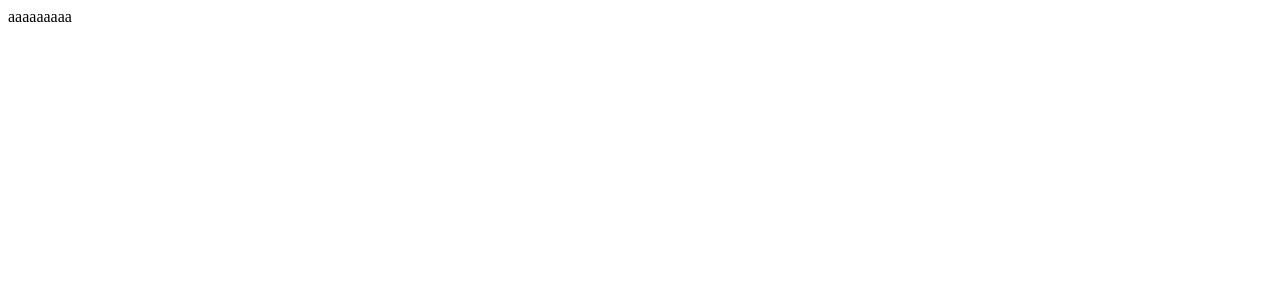
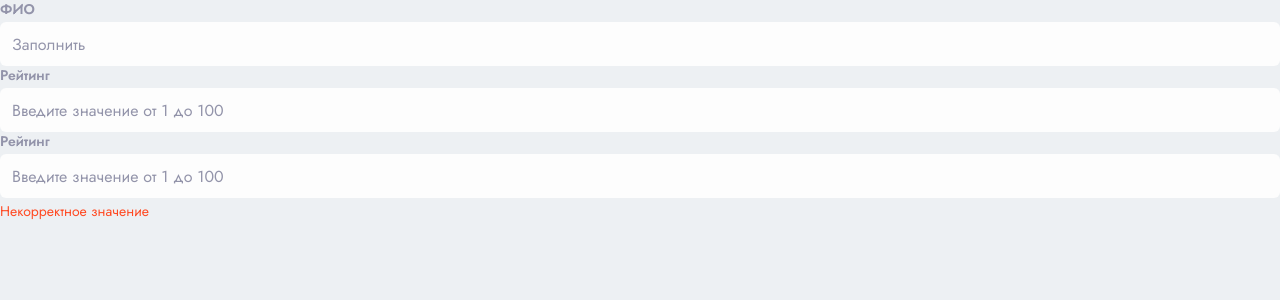
Before and after one commit to IgorBerezhnoy/cyber-tech, a React (Vite) app: page / in a window 1280 px wide. Shown: the top 300 px of the page. Built offline with nearby package versions, Linux system fonts and the light colour scheme.

Commit message:
[feat]: created component textField

```diff
--- a/src/App.tsx
+++ b/src/App.tsx
@@ -1,5 +1,17 @@
+import { TextField } from '@/components/textField'
+
 function App() {
-  return <>aaaaaaaaa</>
+  return (
+    <>
+      <TextField label={'ФИО'} placeholder={'Заполнить'} />
+      <TextField label={'Рейтинг'} placeholder={'Введите значение от 1 до 100'} />
+      <TextField
+        errorMessage={'Некорректное значение'}
+        label={'Рейтинг'}
+        placeholder={'Введите значение от 1 до 100'}
+      />
+    </>
+  )
 }
 
 export default App
--- /dev/null
+++ b/src/components/textField/index.ts
@@ -0,0 +1 @@
+export * from './textField'
--- /dev/null
+++ b/src/components/textField/textField.module.scss
@@ -0,0 +1,85 @@
+.wrapper {
+  display: flex;
+  flex-direction: column;
+
+  &:has(input:focus) {
+    border-radius: 5px;
+    outline: 2px solid var(--color-accent-200);
+  }
+
+  &:hover,
+  &:active {
+    .label {
+      color: var(--color-accent-500);
+    }
+
+    .input {
+      border-bottom: 1px solid var(--color-accent-500);
+    }
+  }
+}
+
+.input {
+  height: 24px;
+
+  background: transparent;
+  border: none;
+  border-bottom: 1px solid var(--color-gray-500);
+
+  transition: all 0.3s;
+
+  &:disabled {
+    color: var(--color-gray-500);
+    background: transparent;
+  }
+
+  &:focus-visible {
+    outline: transparent;
+  }
+}
+
+.label {
+  font-size: var(--font-size-xs);
+  color: var(--color-gray-700);
+  transition: all 0.3s;
+}
+
+.disabled {
+  color: var(--color-gray-500);
+
+  &:hover {
+    color: var(--color-gray-500);
+
+    .input {
+      border-bottom: 1px solid var(--color-gray-500);
+    }
+
+    .label {
+      color: var(--color-gray-500);
+    }
+  }
+}
+
+.errorMessage {
+  font-size: var(--font-size-m);
+  color: var(--color-error-500);
+}
+
+.error {
+  .label {
+    color: var(--color-error-500);
+  }
+
+  &:hover .label {
+    color: var(--color-error-500);
+  }
+
+  .input {
+    color: var(--color-error-500);
+    border-bottom: 1px solid var(--color-error-500);
+  }
+
+  &:hover .input {
+    border-bottom: 1px solid var(--color-error-500);
+  }
+}
--- /dev/null
+++ b/src/components/textField/textField.tsx
@@ -0,0 +1,80 @@
+import React, { DetailedHTMLProps, ElementRef, InputHTMLAttributes, forwardRef } from 'react'
+
+import {
+  COLOR_BLACK,
+  COLOR_GRAY,
+  COLOR_GRAY_LIGHT,
+  COLOR_MAIN,
+  COLOR_RED,
+  COLOR_WHITE,
+  FONT_FAMILY,
+  FONT_WEIGHT_MEDIUM_PLUS,
+  FONT_WEIGHT_NORMAL,
+  FONTSIZE_L,
+  FONTSIZE_M,
+  LINE_HEIGHT_M,
+} from '@/style/variables'
+import styled from 'styled-components'
+
+export interface TextFieldProps
+  extends DetailedHTMLProps<InputHTMLAttributes<HTMLInputElement>, HTMLInputElement> {
+  classNameWrapper?: string
+  errorMessage?: string
+  label?: React.ReactNode
+}
+
+export const TextField = forwardRef<ElementRef<'input'>, TextFieldProps>(
+  ({ className, classNameWrapper, disabled, errorMessage, label, ...rest }, ref): JSX.Element => {
+    return (
+      <Wrapper
+        className={`${classNameWrapper} ${disabled ? 'disabled' : ''} ${
+          errorMessage ? 'error' : ''
+        }`}
+      >
+        {label && <Label className={disabled ? 'disabled' : ''}>{label}</Label>}
+        <Input className={className} disabled={disabled} {...rest} ref={ref} />
+        {errorMessage && <ErrorMessage>{errorMessage}</ErrorMessage>}
+      </Wrapper>
+    )
+  }
+)
+
+const Wrapper = styled.div`
+  display: flex;
+  flex-direction: column;
+  gap: 4px;
+`
+
+const Label = styled.label`
+  font-size: ${FONTSIZE_M};
+  line-height: ${LINE_HEIGHT_M};
+  color: ${COLOR_GRAY};
+  font-weight: ${FONT_WEIGHT_MEDIUM_PLUS};
+`
+
+const Input = styled.input`
+  font-size: ${FONTSIZE_L};
+  height: 44px;
+  border: none;
+  border-radius: 6px;
+  padding: 10px 12px;
+  font-family: ${FONT_FAMILY};
+  font-weight: ${FONT_WEIGHT_NORMAL};
+  color: ${COLOR_BLACK};
+  background: ${COLOR_GRAY_LIGHT};
+
+  &:focus-visible {
+    background: ${COLOR_WHITE};
+    outline: 1px solid ${COLOR_MAIN};
+  }
+
+  &::placeholder {
+    color: ${COLOR_GRAY};
+  }
+`
+
+const ErrorMessage = styled.div`
+  font-size: ${FONTSIZE_M};
+  color: ${COLOR_RED};
+  line-height: ${LINE_HEIGHT_M};
+`
--- a/src/main.tsx
+++ b/src/main.tsx
@@ -3,6 +3,7 @@ import React from 'react'
 import App from '@/App'
 import ReactDOM from 'react-dom/client'
 
+import './style/_boilerplate.css'
 import '@fontsource-variable/jost'
 
 ReactDOM.createRoot(document.getElementById('root')!).render(
```
